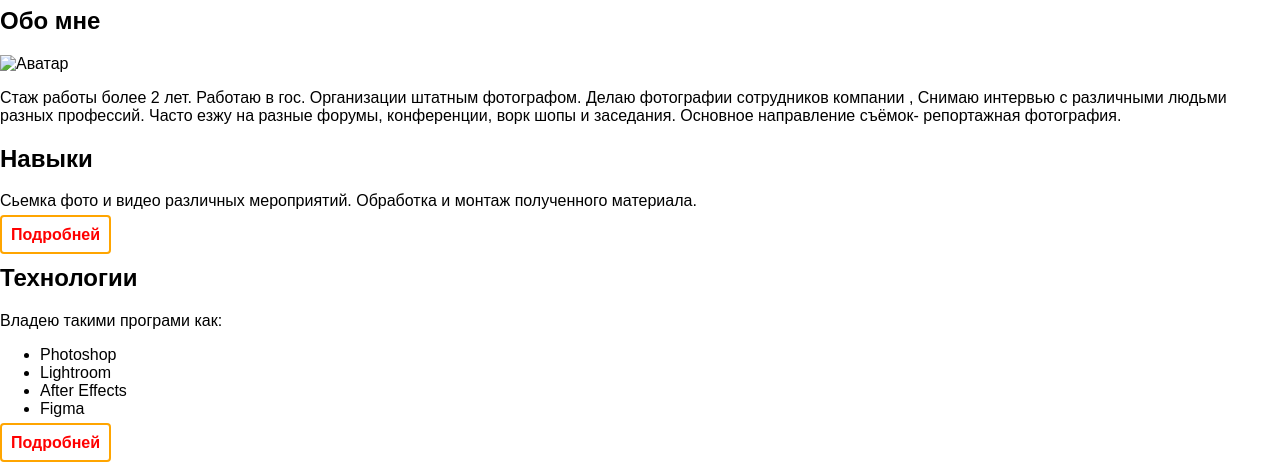
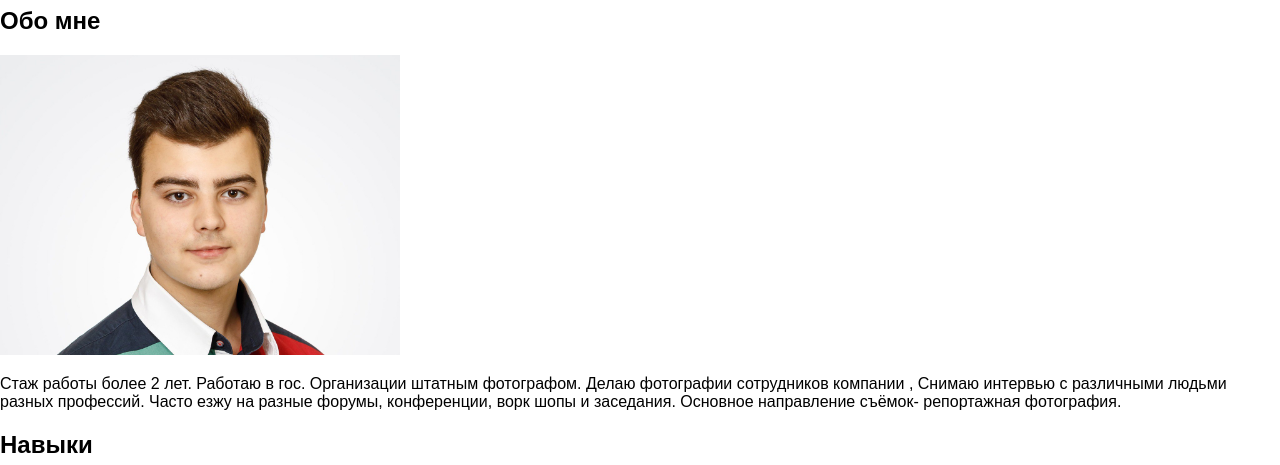
Before and after one commit to Danilfrey/Danilfrey25, a plain HTML site: page index.html in a window 1280 px wide. Shown: the part 267-732 px from the top of the page. Drawn offline with Linux system fonts and the light colour scheme.

Commit message:
Update index.html

```diff
--- a/index.html
+++ b/index.html
@@ -26,7 +26,7 @@
  <main><!--Основное содержание-->
     <section id="about">
         <h2>Обо мне</h2>
-        <img src="Изображения/scream.jpg" alt="Аватар" height="300px">
+        <img src="Фото/-ZtgB97MUcQ.jpg" alt="Аватар" height="300px">
         <p>Стаж работы более 2 лет. Работаю в гос. Организации штатным фотографом. Делаю фотографии сотрудников компании ,
 Снимаю интервью с различными людьми разных профессий. Часто езжу на разные форумы, конференции, ворк шопы и заседания.
 Основное направление съёмок- репортажная фотография.</p>
```
